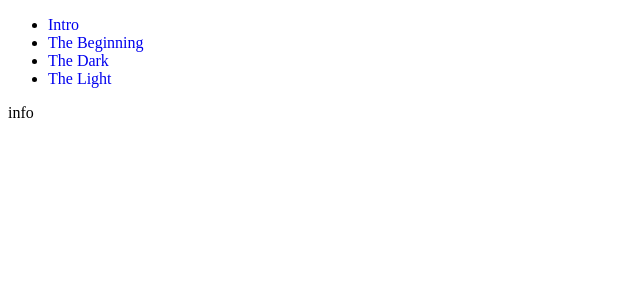
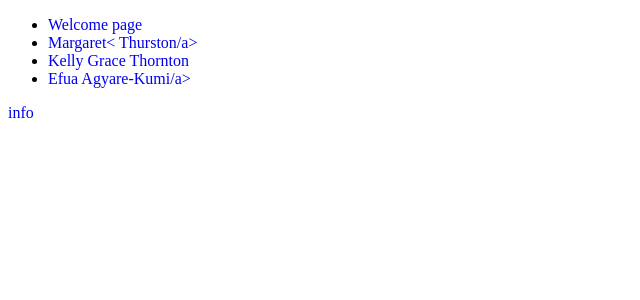
Before and after one commit to jmedina7/Paris-flash-website2, a PHP site: page /efua.php in a window 1280 px wide. Shown: the top 300 px of the page, without its empty margins (0-640 px from the left). Run offline with PHP 8.4, Linux system fonts and the light colour scheme.

Commit message:
finished editing nav.inc

```diff
--- a/includes/navigation.php
+++ b/includes/navigation.php
@@ -1,8 +1,8 @@
 <nav class="menu">
 	<ul>
-		<li><a href="tab-1-intro.php">Intro</a></li>
-		<li><a href="tab-2-the-beginning.php">The Beginning</a></li>
-		<li><a href="tab-3-the-dark.php">The Dark</a></li>
-		<li><a href="tab-4-the-light.php">The Light</a></li>
+		<li><a href="index.php">Welcome page</a></li>
+		<li><a href="margaret.php">Margaret< Thurston/a></li>
+		<li><a href="kelly.php">Kelly Grace Thornton</a></li>
+		<li><a href="efua.php">Efua Agyare-Kumi/a></li>
 	</ul>
 </nav>
```
Also changed, not shown: 1 other file.
